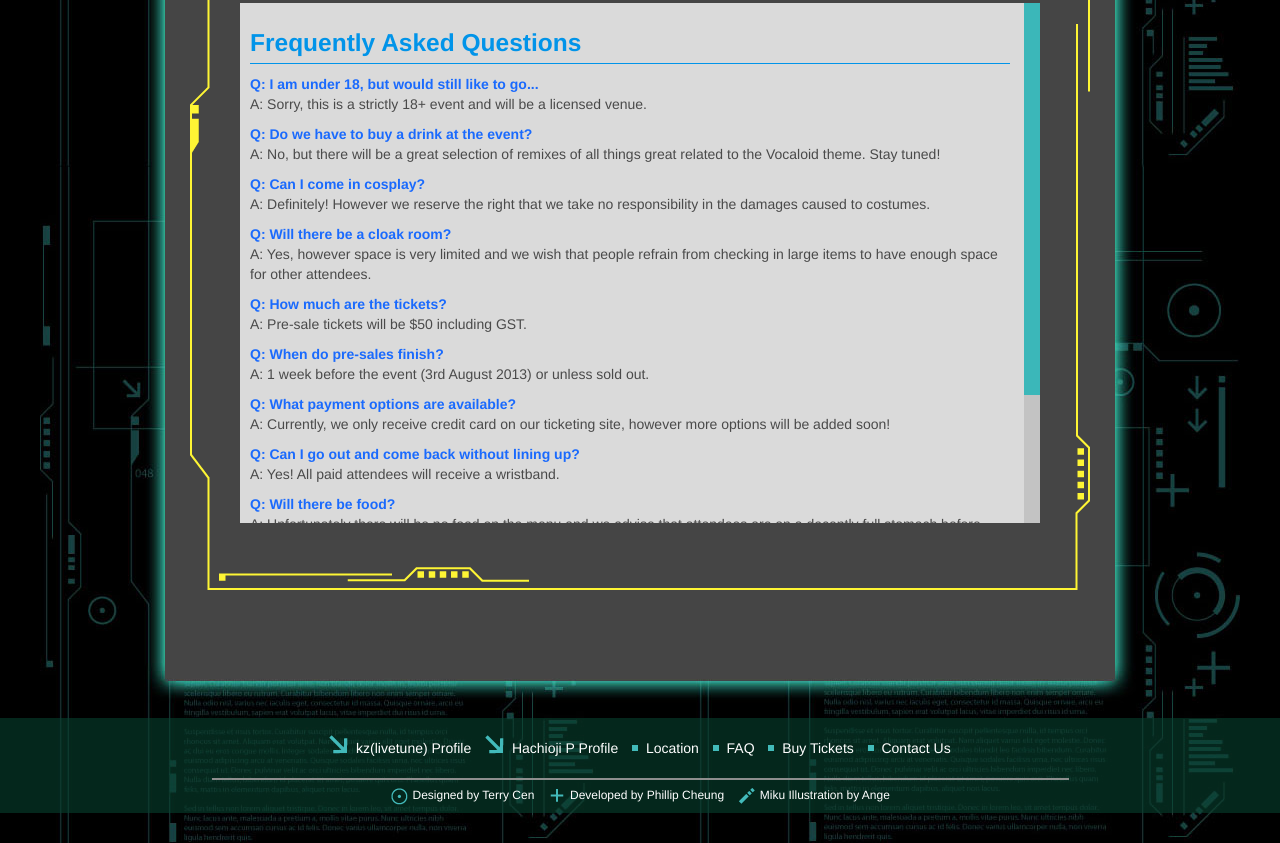
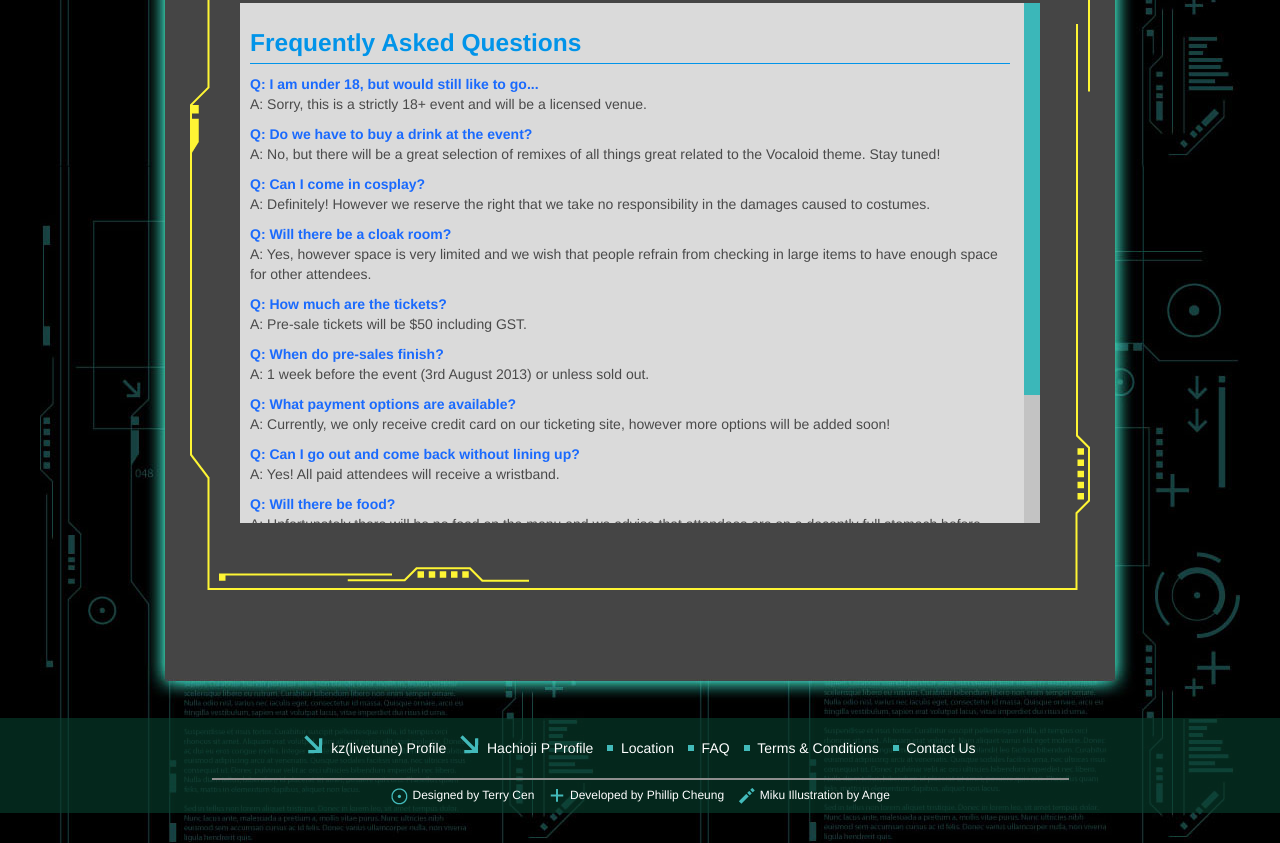
Before and after one commit to adun50/vocaloid-night-2013, a plain HTML site: page faq.html in a window 1280 px wide. Shown: the part 553-1396 px from the top of the page. Drawn offline with Linux system fonts and the light colour scheme.

Commit message:
Swap footer link for T&C page.

```diff
--- a/faq.html
+++ b/faq.html
@@ -101,7 +101,7 @@
                     <li><a href="/hachioji-p.html"><i class="ico-arrow" style="margin-top:-5px;"></i> &nbsp;Hachioji P Profile</a></li>
                     <li><a href="/location.html"><i class="ico-square"></i> &nbsp;Location</a></li>
                     <li><a href="/faq.html"><i class="ico-square"></i> &nbsp;FAQ</a></li>
-                    <li><a href="https://tito.io/vocaloid-night/2013" target="_blank"><i class="ico-square"></i> &nbsp;Buy Tickets</a></li>
+                    <li><a href="/terms-conditions.html"><i class="ico-square"></i> &nbsp;Terms &amp; Conditions</a></li>
                     <li><a href="mailto:vocaloid@smash.org.au"><i class="ico-square"></i> &nbsp;Contact Us</a></li>
                 </ul>
                 <hr />
```
Also changed, not shown: hachioji-p.html (+1 -1 lines), index.html (+1 -1 lines), kz-livetune.html (+1 -1 lines), location.html (+1 -1 lines), terms-conditions.html (+1 -1 lines).
